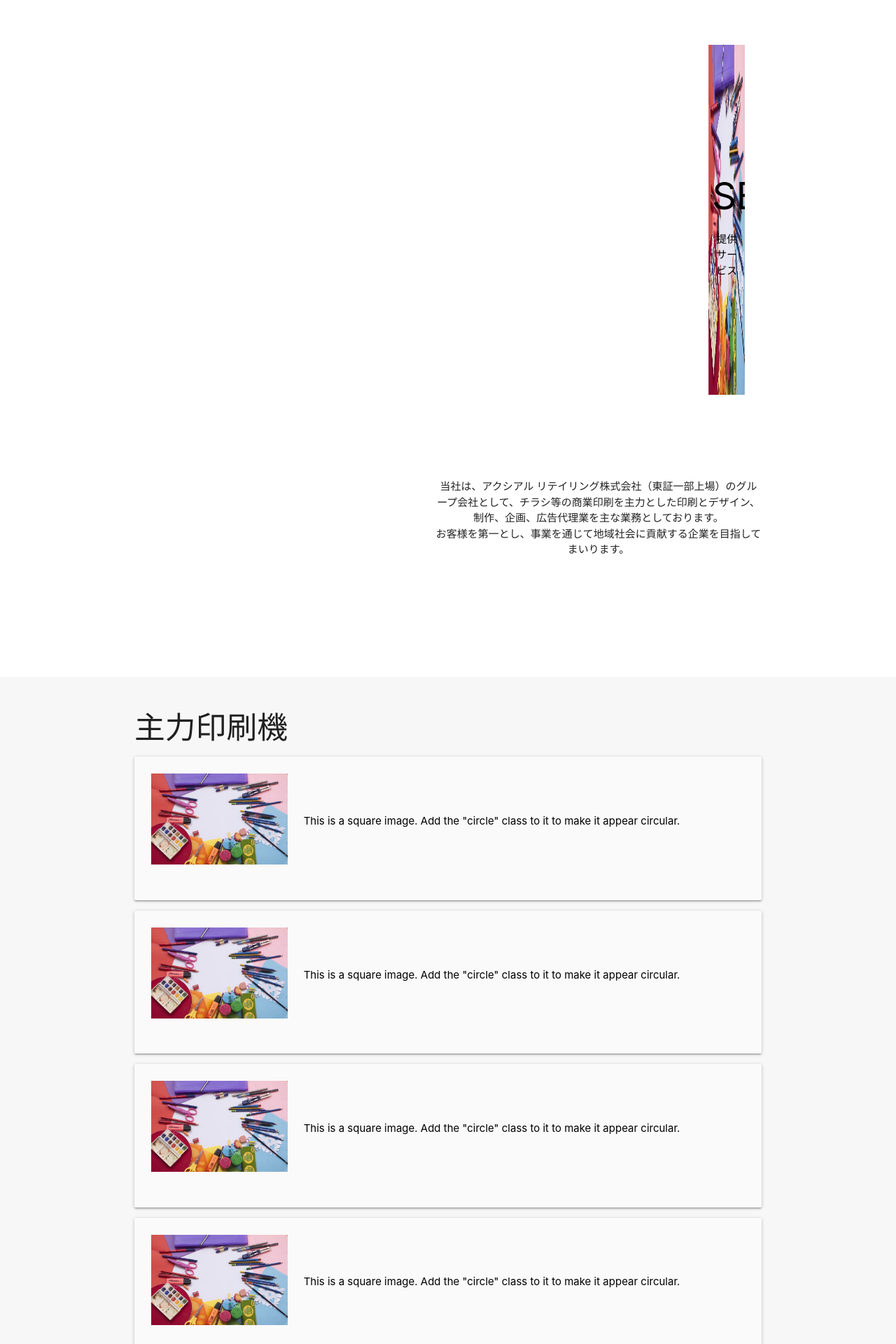
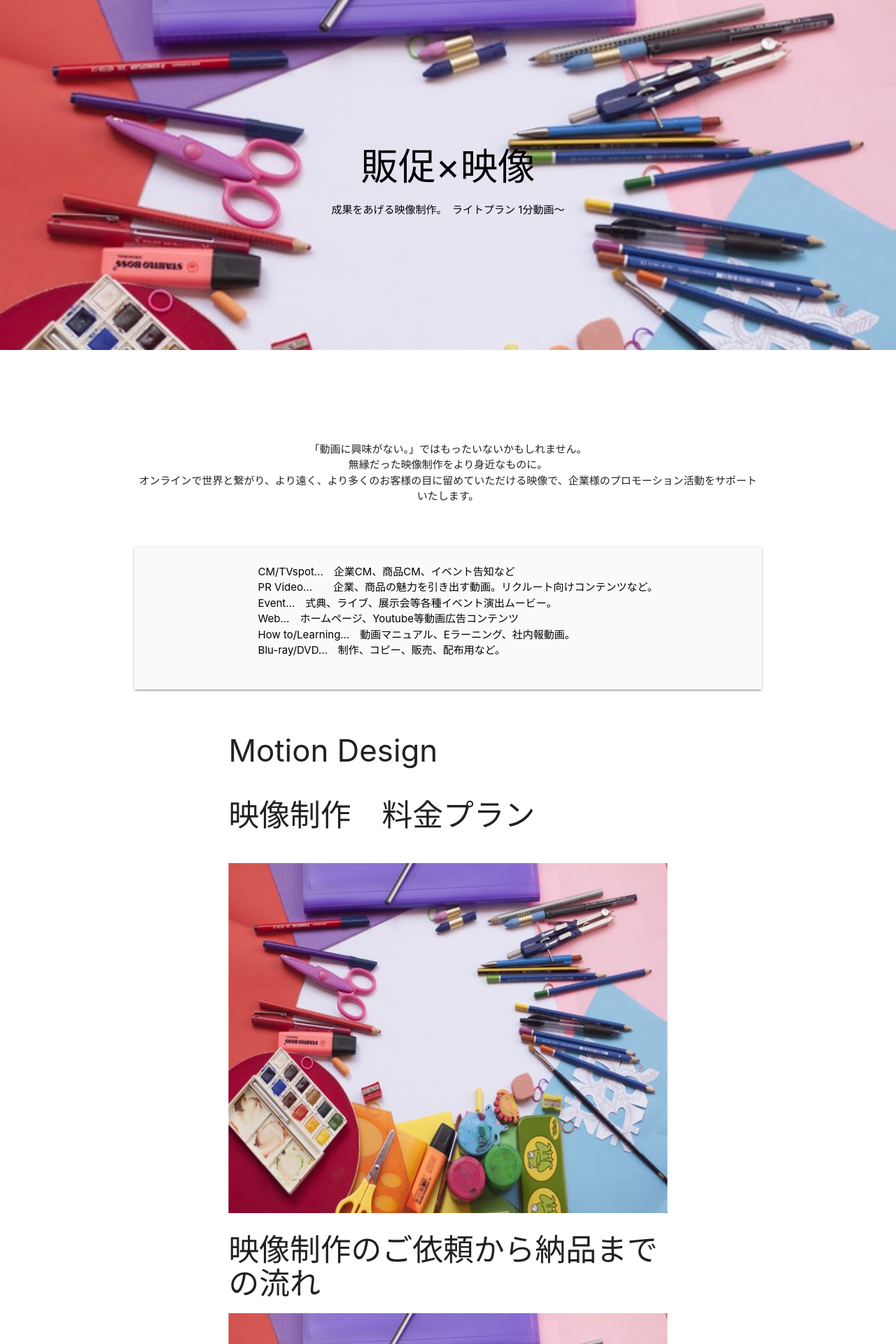
Before and after one commit to marikosasaki/kk_test, a PHP site: page /service/movie.html in a window 1280 px wide. Shown: the top 1920 px of the page at 70% size. Run offline with PHP 8.4, Linux system fonts and the light colour scheme; style sheets or scripts are compiled from the project's sources; some libraries are stand-ins or nearby versions.

Commit message:
会社作業ぶん１１・１

```diff
--- a/app/service/movie.html
+++ b/app/service/movie.html
@@ -92,195 +92,115 @@
 				<img src="/images/index/sample-list.jpg" class="responsive-img" alt="">
 			</div>
 			<div class="page-massage">
-				<h2 class="scroll_bg01">SERVICE</h2>
-				<p class="">提供サービス</p>
+				<h2 class="scroll_bg01">販促×映像</h2>
+				<p class="">成果をあげる映像制作。　ライトプラン 1分動画〜</p>
 			</div>
 		</div>
 
-		<section>
-			<div class="container container--flat">
-				<div class="lead center">
-					<strong>
-						当社は、アクシアル リテイリング株式会社（東証一部上場）のグループ会社として、チラシ等の商業印刷を主力とした印刷とデザイン、制作、企画、広告代理業を主な業務としております。<br>
-						お客様を第一とし、事業を通じて地域社会に貢献する企業を目指してまいります。<br>
-					</strong>
-				</div>
+		<div class="container container--flat">
+			<div class="lead center">
+				<strong>
+					「動画に興味がない。」ではもったいないかもしれません。<br>
+					無縁だった映像制作をより身近なものに。<br>
+					オンラインで世界と繋がり、より遠く、より多くのお客様の目に留めていただける映像で、企業様のプロモーション活動をサポートいたします。
+				</strong>
 			</div>
-		</section>
-
-		<section class="bg-reration">
-			<div class="container">
-				<h3 class="headline_Level2">
-					主力印刷機
-				</h3>
-			      <div class="col s12 m8 offset-m2 l6 offset-l3">
-			        <div class="card-panel grey lighten-5 z-depth-1">
-			          <div class="row valign-wrapper">
-			            <div class="col s3">
-			              <img src="/images/index/sample-list.jpg" alt="" class="responsive-img">
-			            </div>
-			            <div class="col s9">
-			              <span class="black-text">
-			                This is a square image. Add the "circle" class to it to make it appear circular.
-			              </span>
-			            </div>
-			          </div>
-			        </div>
-			      </div>
-			      <div class="col s12 m8 offset-m2 l6 offset-l3">
-			        <div class="card-panel grey lighten-5 z-depth-1">
-			          <div class="row valign-wrapper">
-			            <div class="col s3">
-			              <img src="/images/index/sample-list.jpg" alt="" class="responsive-img">
-			            </div>
-			            <div class="col s9">
-			              <span class="black-text">
-			                This is a square image. Add the "circle" class to it to make it appear circular.
-			              </span>
-			            </div>
-			          </div>
-			        </div>
-			      </div>
-			      <div class="col s12 m8 offset-m2 l6 offset-l3">
-			        <div class="card-panel grey lighten-5 z-depth-1">
-			          <div class="row valign-wrapper">
-			            <div class="col s3">
-			              <img src="/images/index/sample-list.jpg" alt="" class="responsive-img">
-			            </div>
-			            <div class="col s9">
-			              <span class="black-text">
-			                This is a square image. Add the "circle" class to it to make it appear circular.
-			              </span>
-			            </div>
-			          </div>
-			        </div>
-			      </div>
-			      <div class="col s12 m8 offset-m2 l6 offset-l3">
-			        <div class="card-panel grey lighten-5 z-depth-1">
-			          <div class="row valign-wrapper">
-			            <div class="col s3">
-			              <img src="/images/index/sample-list.jpg" alt="" class="responsive-img">
-			            </div>
-			            <div class="col s9">
-			              <span class="black-text">
-			                This is a square image. Add the "circle" class to it to make it appear circular.
-			              </span>
-			            </div>
-			          </div>
-			        </div>
-			      </div>
-			</div>
-		</section>
+			<div class="card-panel grey lighten-5 z-depth-1">
+	          <div class="row valign-wrapper">
+	            <div class="col l10 m10 s12">
+	              <span class="black-text">
+			            CM/TVspot…　企業CM、商品CM、イベント告知など <br>
+						PR Video…　　企業、商品の魅力を引き出す動画。リクルート向けコンテンツなど。 <br>
+						Event…　式典、ライブ、展示会等各種イベント演出ムービー。 <br>
+						Web…　ホームページ、Youtube等動画広告コンテンツ <br>
+						How to/Learning…　動画マニュアル、Eラーニング、社内報動画。 <br>
+						Blu-ray/DVD…　制作、コピー、販売、配布用など。 <br>
+	              </span>
+	            </div>
+	         </div>
+		</div>
 
 		<section>
 			<div class="container">
 				<h3 class="headline_Level2">
-					印刷品目
+					Motion Design
+					<p class="heading_small">映像制作　料金プラン</p>
 				</h3>
-			      <div class="col s12 m8 offset-m2 l6 offset-l3">
-			        <div class="card-panel grey lighten-5 z-depth-1">
-			          <div class="row valign-wrapper">
-			            <div class="col s3">
-			              <img src="/images/index/sample-list.jpg" alt="" class="responsive-img">
-			            </div>
-			            <div class="col s9">
-			              <span class="black-text">
-			                This is a square image. Add the "circle" class to it to make it appear circular.
-			              </span>
-			            </div>
-			          </div>
-			        </div>
-			      </div>
-			      <div class="col s12 m8 offset-m2 l6 offset-l3">
-			        <div class="card-panel grey lighten-5 z-depth-1">
-			          <div class="row valign-wrapper">
-			            <div class="col s3">
-			              <img src="/images/index/sample-list.jpg" alt="" class="responsive-img">
-			            </div>
-			            <div class="col s9">
-			              <span class="black-text">
-			                This is a square image. Add the "circle" class to it to make it appear circular.
-			              </span>
-			            </div>
-			          </div>
-			        </div>
-			      </div>
+				<div class="parallax-container">
+					<div class="parallax">
+						<img src="/images/index/sample-list.jpg" class="responsive-img" alt="">
+					</div>
+				</div>
+
+				<h3 class="headline_Level2">
+					映像制作のご依頼から納品までの流れ
+				</h3>
+
+				<div class="parallax-container">
+					<div class="parallax">
+						<img src="/images/index/sample-list.jpg" class="responsive-img" alt="">
+					</div>
+				</div>
+
+				<div class="center">
+					<p>
+						プラン内容はご要望に応じてカスタマイズ可能です。<br>
+						youtubeへのアカウント解説や動画のアップロードの代行も承ります！<br>
+						まずはお問い合わせください。
+					</p>
+				</div>
 			</div>
-		</section>
-		<section>
-			<div class="container">
-				<h3 class="headline_Level2">
-					プランニング
-				</h3>
-				<ul class="list-wrapper">
-					<li class="list-item">
-						<a href="" class="link-box tree card-panel grey lighten-5 z-depth-1">
-							<img src="/images/icon/book.png" alt="" width="50%">
- 							<h4>電子ブック</h4>
+
+			<div class="container container--flat">
+				<div class="center">
+					<p>Youtubeへのアカウント解説や動画のアップロードも代行いたします！詳しくはお問い合わせください。</p>
+				</div>
+				<ul class="contact-list">
+					<li class="contact-list__item contact-mail">
+						<a class="inner waves-effect waves-light">
+							<i class="material-icons">mail</i>
+							<span class="font-2">お問い合わせ</span>
 						</a>
 					</li>
-					<li class="list-item">
-						<a href="" class="link-box univer card-panel grey lighten-5 z-depth-1">
-							<img src="/images/icon/move-file.png" alt="" width="50%">
- 							<h4>AR</h4>
-						</a>
-					</li>
-					<li class="list-item">
-						<a href="" class="link-box univer card-panel grey lighten-5 z-depth-1">
-							<img src="/images/icon/move.png" alt="" width="50%">
- 							<h4>映像制作</h4>
-						</a>
-					</li>
-				</ul>
-				<ul class="list-wrapper">
-					<li class="list-item">
-						<a href="" class="link-box tree card-panel grey lighten-5 z-depth-1">
-							<img src="/images/icon/web.png" alt="" width="50%">
- 							<h4>WEBプロモーション</h4>
-						</a>
-					</li>
-					<li class="list-item">
-						<a href="" class="link-box univer card-panel grey lighten-5 z-depth-1">
-							<img src="/images/icon/move-file.png" alt="" width="50%">
- 							<h4>LINE広告</h4>
-						</a>
-					</li>
-				</ul>
-			</div>
-		</section>
-		<section>
-			<div class="container">
-				<h3 class="headline_Level2">
-					OTHER
-				</h3>
-				<ul class="list-wrapper">
-					<li class="list-item">
-						<div class="card-panel grey lighten-5 z-depth-1">
-							<a href="" class="link-box tree">
-								<img src="/images/icon/tree.png" alt="" width="50%">
-	 							<h4>環境への取り組み</h4>
-							</a>
-						</div>
-					</li>
-					<li class="list-item">
-						<div class="card-panel grey lighten-5 z-depth-1">
-							<a href="" class="link-box univer">
-								<img src="/images/icon/family.png" alt="" width="50%">
-	 							<h4>環境への取り組み</h4>
-							</a>
+					<li class="contact-list__item contact-phone">
+						<div class="inner">
+							<i class="material-icons">phone</i>
+							<div class="font-2">000-0000-0000<br><span class="font-1">(営業時間　10:00~20:00)</span>
+							</div>
 						</div>
 					</li>
 				</ul>
 			</div>
+
 		</section>
+
+
 		<section class="bg-reration">
 			<div class="container container--flat">
 				<h2 class="headline_Level1">
-					CONTACT
-					<p class="heading_small">お問合わせ</p>
+					Interactive Mapping
+					<p class="heading_small">インタラクティブマッピング</p>
 				</h2>
+
+				<div class="lead center">
+					<strong>
+						インタラクティブマッピングとは<br>
+						interactive × Video Mapping <br>
+						従来の”見るだけ”の一方的な映像表現ではなく、人の動きに反応して映像が変化する”参加型”の双方向（インタラクティブ）な映像表現。 <br>
+						これに造形物などに対して映像が張り付いたように映し出せるビデオマッピングを融合させた新たな映像表現ツールです。
+					</strong>
+				</div>
+
+				<div class="lead center">
+					<strong>
+						プロジェクターを使用するメリット<br>
+						①壁全体や屋外の建築物など、映像が表示される規模感を大きくしやすい。（大きなディスプレイは価格が高い）<br>
+						②部屋全体をその投影した映像で包み込んで臨場感を高めやすい<br>
+					</strong>
+				</div>
+
 				<div class="center">
-					<p>お気軽にお問い合わせください。各種お見積もり承ります。</p>
+					<p>お見積もり・ご相談はお気軽にお問い合わせください。</p>
 				</div>
 				<ul class="contact-list">
 					<li class="contact-list__item contact-mail">
@@ -302,74 +222,13 @@
 
 
 
-  <div class="row">
-    <div class="col s12 m9 l10">
-      <div id="introduction" class="section scrollspy">
-        <p>Content </p>
-      </div>
 
-      <div id="structure" class="section scrollspy">
-        <p>Content </p>
-      </div>
-
-      <div id="initialization" class="section scrollspy">
-        <p>Content </p>
-      </div>
-    </div>
-    <div class="col hide-on-small-only m3 l2">
-      <ul class="section table-of-contents">
-        <li><a href="#introduction">Introduction</a></li>
-        <li><a href="#structure">Structure</a></li>
-        <li><a href="#initialization">Intialization</a></li>
-      </ul>
-    </div>
-  </div>
-
-  テキストコピペ
-
-  販促×映像
-成果をあげる映像制作。　ライトプラン 1分動画〜
-
-「動画に興味がない。」ではもったいないかもしれません。
-無縁だった映像制作をより身近なものに。
-オンラインで世界と繋がり、より遠く、より多くのお客様の目に留めていただける映像で、企業様のプロモーション活動をサポートいたします。
-
-CM/TVspot…　企業CM、商品CM、イベント告知など
-PR Video…　　企業、商品の魅力を引き出す動画。リクルート向けコンテンツなど。
-Event…　式典、ライブ、展示会等各種イベント演出ムービー。
-Web…　ホームページ、Youtube等動画広告コンテンツ
-How to/Learning…　動画マニュアル、Eラーニング、社内報動画。
-Blu-ray/DVD…　制作、コピー、販売、配布用など。
-
-Motion Design
-映像制作　料金プラン
-
-Youtubeへのアカウント解説や動画のアップロードも代行いたします！
-詳しくはお問い合わせください。
-
-お電話でのお問い合わせ
-0258-21-2842
-
-メールでのお問い合わせ
-info@kousoku-print.jp
 
 LINEでのお問い合わせ
 ID:whg8225p　　（QR）
 高速印刷（株）を友達追加してから、
 メッセージを送信してください。
 
-
-インタラクティブマッピングとは
-interactive × Video Mapping
-従来の”見るだけ”の一方的な映像表現ではなく、人の動きに反応して映像が変化する”参加型”の双方向（インタラクティブ）な映像表現。
-これに造形物などに対して映像が張り付いたように映し出せるビデオマッピングを融合させた新たな映像表現ツールです。
-
-プロジェクターを使用するメリット
-①壁全体や屋外の建築物など、映像が表示される規模感を大きくしやすい。（大きなディスプレイは価格が高い）
-②部屋全体をその投影した映像で包み込んで臨場感を高めやすい
-
-
-		<p class="num">スクロールの値 | <span id="scrollValue">0</span></p>
 
 	    <footer class="page-footer black">
 	      <div class="container">
--- a/app/styles/partials/components/_typography.scss
+++ b/app/styles/partials/components/_typography.scss
@@ -14,7 +14,7 @@
   line-height: 1.5;
 
   @media only screen and (min-width: 0) {
-    font-size: 12px;
+    font-size: 11px;
   }
 
   @media only screen and (min-width: $medium-screen) {
@@ -37,12 +37,13 @@
 .headline_Level1 {
     letter-spacing: -0.03em;
     text-align: center;
-    margin-bottom: 30px;
+    margin-bottom: 4%;
 }
 
 .headline_Level2 {
     letter-spacing: -0.03em;
     text-align: center;
+    margin-bottom: 4%;
 }
 
 .heading_Level3 {
--- a/app/styles/partials/hoge/_common.scss
+++ b/app/styles/partials/hoge/_common.scss
@@ -1,9 +1,10 @@
 header {
 	width: 100%;
 	z-index: 10;
+	position: fixed;
 
 	&.fixed {
-		position: fixed;
+
 	}
 
 }
@@ -11,7 +12,8 @@
 body {
 	position: relative;
 
-	section{
+	section,
+	.section{
 		margin-bottom: 50px;
 		padding: 20px 0;
 	}
@@ -54,9 +56,11 @@
 			.inner {
 				display: flex;
 				position: relative;
-				padding: 13px 10px;
+				//padding: 13px 10px;
 				color: #000000;
 				align-items: center;
+				height: 80px;
+				line-height: 80px;
 
 				p {
 					margin: 0;
@@ -66,6 +70,7 @@
 			a.inner {
 				&:hover {
 					background-color: #000000;
+					color: #d50000;
 				}
 			}
 			.font-2 {
@@ -102,11 +107,11 @@
 
 	.container--flat,
 	.container--list{
-		padding: 40px 0;
+		padding: 6% 0;
 	}
 
 	.lead {
-		padding: 60px 0;
+		padding: 6% 0;
 	}
 
 	.info-table {
@@ -252,7 +257,6 @@
 			transform: translate(-50%, -50%);
 			color: #fff;
 		}
-
 	}
 
 	//
```
